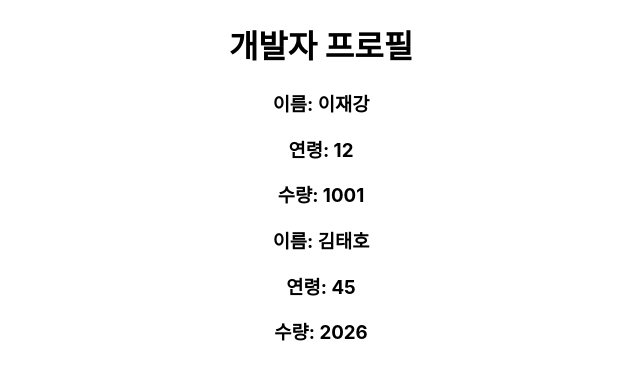
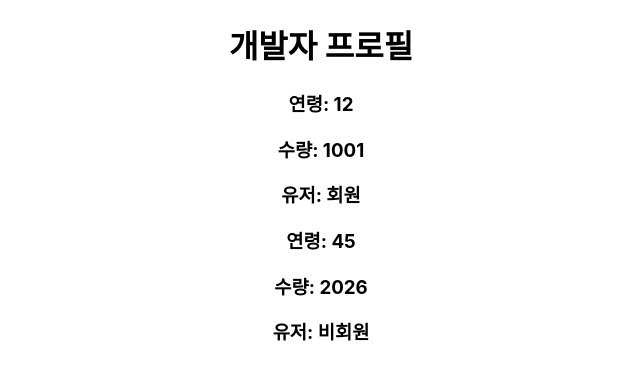
Before and after one commit to osparking/jb-react-app, a React (Create React App) app: page / in a window 1280 px wide. Shown: the top 380 px of the page, without its empty margins (319-959 px from the left). Built offline with nearby package versions, Linux system fonts and the light colour scheme; the HTML template or start-up script is replaced by a standard one.

Commit message:
send and use boolean prop in parent, child compo

```diff
--- a/src/App.js
+++ b/src/App.js
@@ -5,8 +5,8 @@ function App() {
   return (
     <div className="App">
       <h1>개발자 프로필</h1>
-      <Profile name="이재강" age="12" num="100" />
-      <Profile name="김태호" age="45" num={2025} />
+      <Profile age="12" num="100" isReged={true} />
+      <Profile age="45" num={2025} isReged={false} />
     </div>
   );
 }
--- a/src/Profile.jsx
+++ b/src/Profile.jsx
@@ -3,9 +3,9 @@ import React from 'react';
 const Profile = (props) => {
   return (
     <>
-      <h3>이름: {props.name}</h3>
       <h3>연령: {props.age}</h3>
       <h3>수량: {props.num + 1}</h3>
+      <h3>유저: {props.isReged ? "회원" : "비회원"}</h3>
     </>
   );
 }
```
